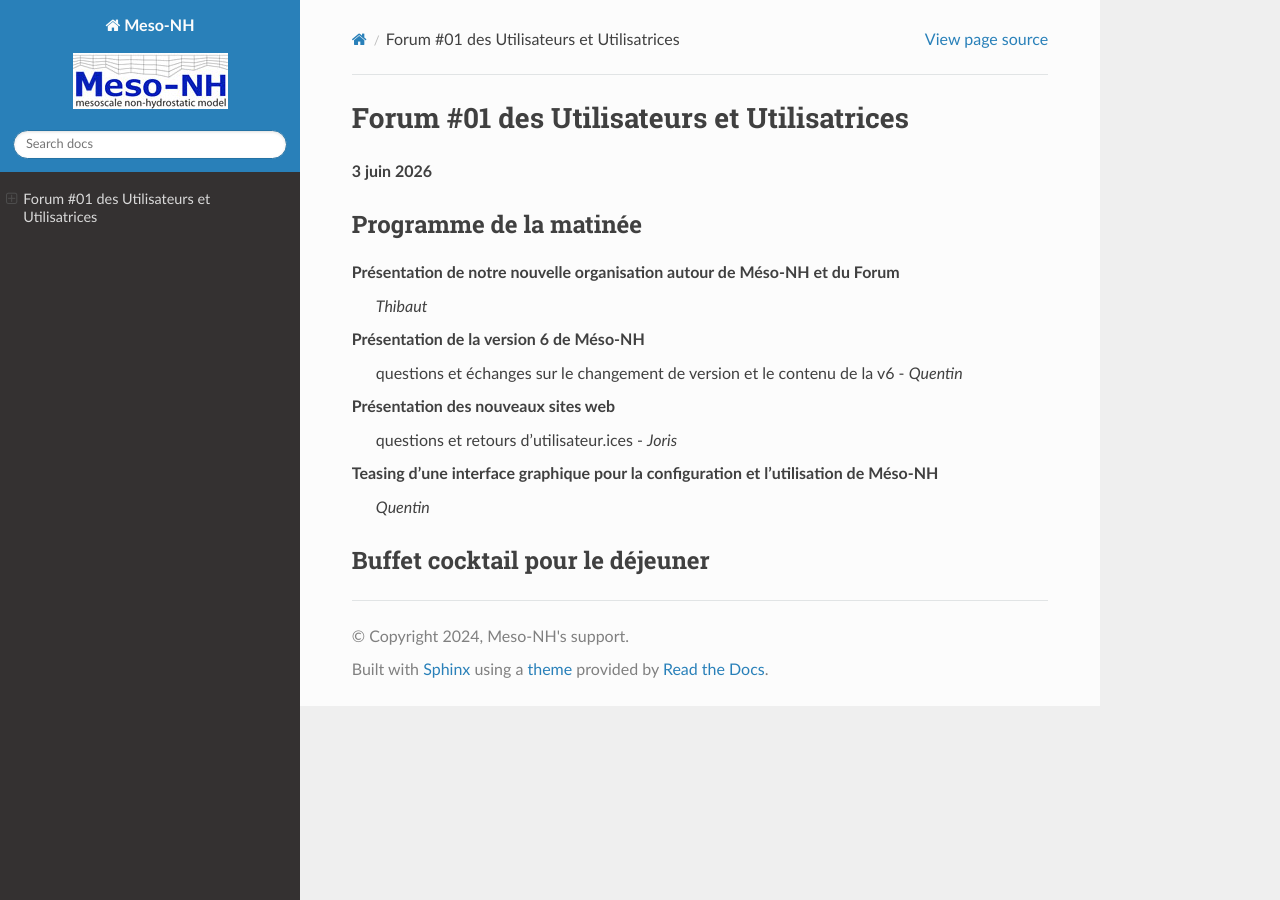
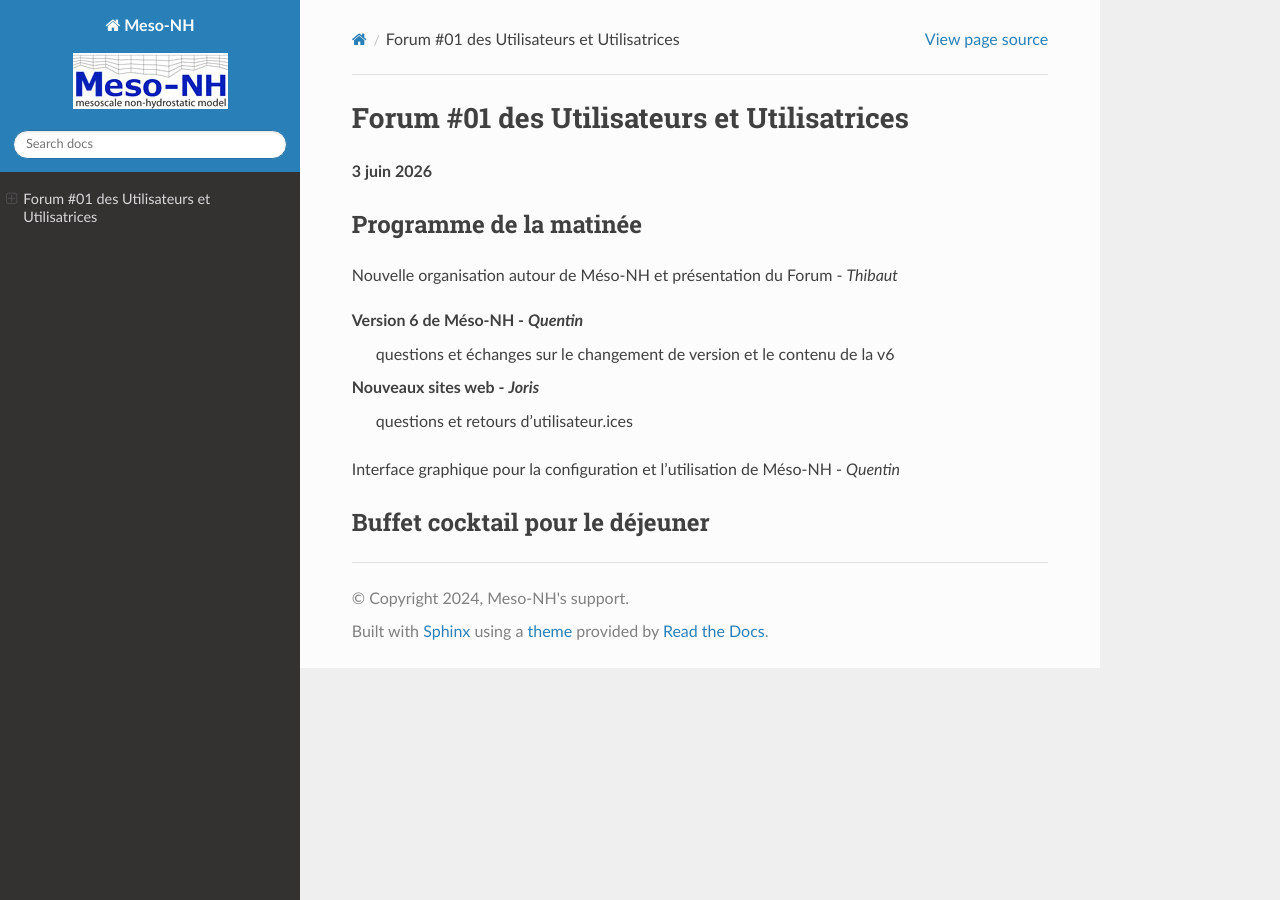
Before and after one commit to JorisPianezze/mesonh_newsletters, a Sphinx documentation site: the page built from docs/source/community/newsletters/forum_01.rst, in a window 1280 px wide. Built offline with Sphinx 7.4.7 and the Read the Docs theme 3.1.0, drawn with Linux system fonts in a browser that asks for light colours.

Commit message:
Update forum_01.rst

```diff
--- a/docs/source/community/newsletters/forum_01.rst
+++ b/docs/source/community/newsletters/forum_01.rst
@@ -7,19 +7,15 @@
 Programme de la matinée
 ------------------------
 
-Présentation de notre nouvelle organisation autour de Méso-NH et du Forum
-  *Thibaut*
+Nouvelle organisation autour de Méso-NH et présentation du Forum - *Thibaut*
 
-Présentation de la version 6 de Méso-NH
-  questions et échanges sur le changement de version et le contenu de la v6 -
-  *Quentin*
+Version 6 de Méso-NH - *Quentin*
+  questions et échanges sur le changement de version et le contenu de la v6
 
-Présentation des nouveaux sites web
-  questions et retours d'utilisateur.ices -
-  *Joris*
+Nouveaux sites web - *Joris*
+  questions et retours d'utilisateur.ices
 
-Teasing d'une interface graphique pour la configuration et l'utilisation de Méso-NH
-  *Quentin*
+Interface graphique pour la configuration et l'utilisation de Méso-NH - *Quentin*
 
 Buffet cocktail pour le déjeuner
 -----------------------------------
```
